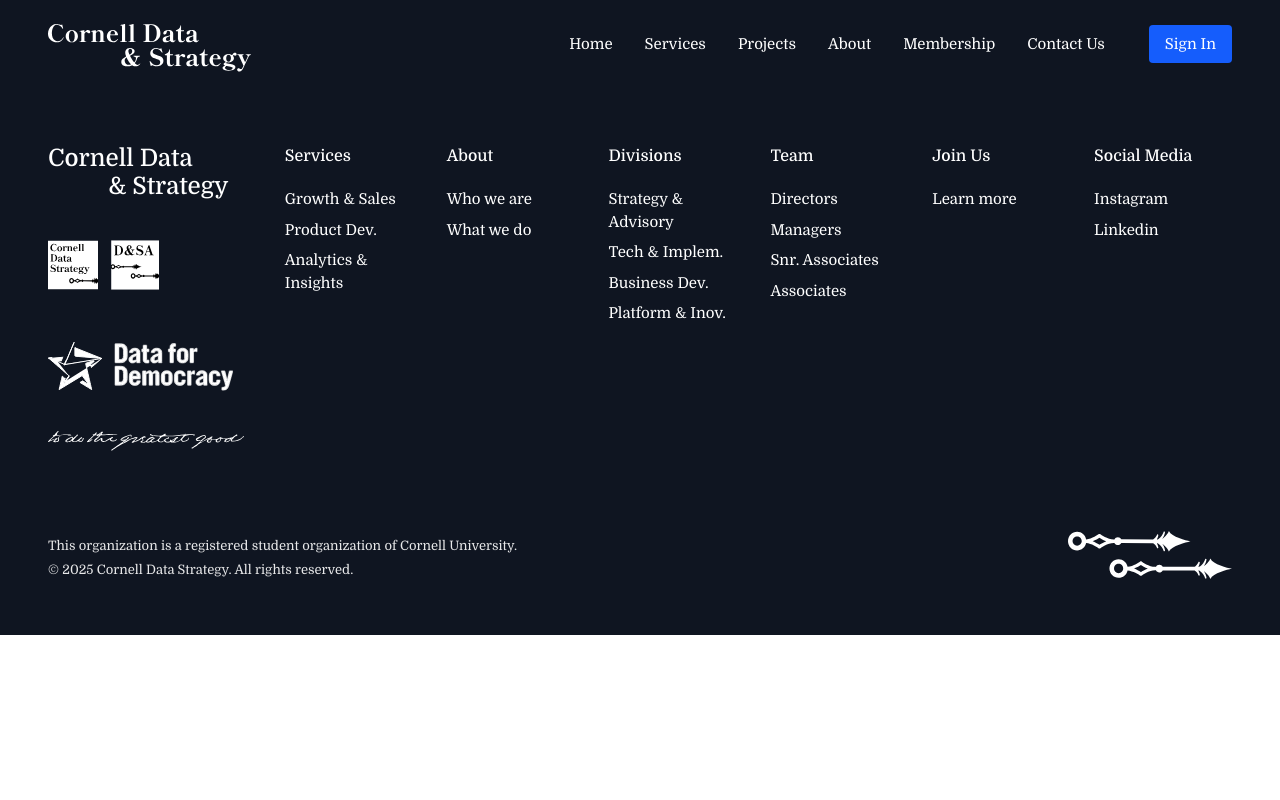
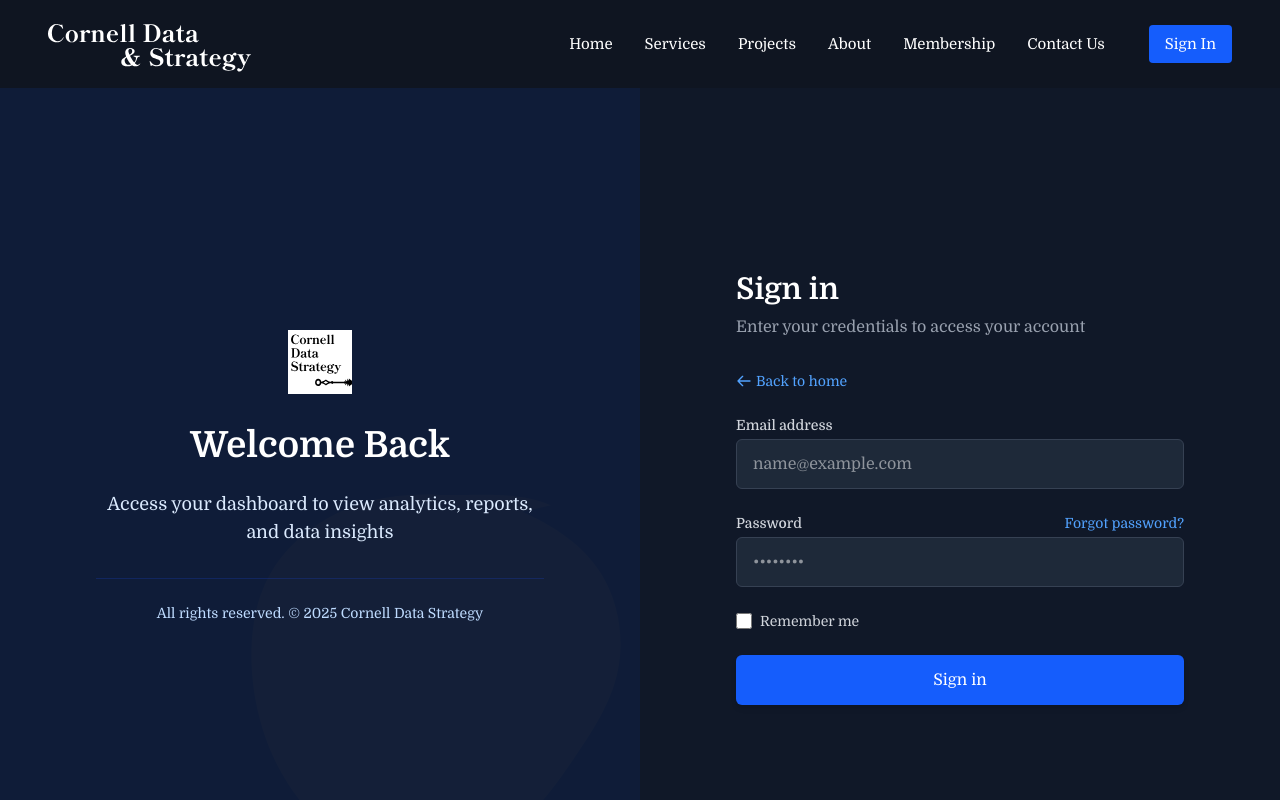
Before and after one commit to ahmed-52/cds, a React (Vite) app in the folder vite-frontend/: page /signin in a window 1280 px wide. Shown: the top 800 px of the page. Built offline with nearby package versions, Linux system fonts and the light colour scheme.

Commit message:
redirect and signin

```diff
--- a/vite-frontend/src/App.jsx
+++ b/vite-frontend/src/App.jsx
@@ -8,6 +8,7 @@
 import Contact from './pages/Contact'
 import Projects from './pages/Projects'
 import OurServices from './pages/OurServices'
+import Signin from './pages/Signin'
 
 import { BrowserRouter as Router, Route, Routes, useLocation } from 'react-router-dom'
 
@@ -30,6 +31,7 @@
         <Route path="/services" element={<OurServices />} />
         <Route path="/projects" element={<Projects />} />
         <Route path="/contact" element={<Contact />} />
+        <Route path="/signin" element={<Signin />} />
       </Routes>
       <Footer />
     </>
--- /dev/null
+++ b/vite-frontend/src/pages/Signin.jsx
@@ -0,0 +1,156 @@
+import React, { useState } from 'react';
+
+const Signin = () => {
+  const [email, setEmail] = useState('');
+  const [password, setPassword] = useState('');
+  const [error, setError] = useState('');
+  const [isSubmitting, setIsSubmitting] = useState(false);
+  const [year] = useState(new Date().getFullYear());
+
+
+  const handleSubmit = (e) => {
+    e.preventDefault();
+    setIsSubmitting(true);
+
+    // Simulate API call with delay, always show error message
+    setTimeout(() => {
+      setError('Incorrect email or password. Please try again.');
+      setIsSubmitting(false);
+    }, 800);
+  };
+
+  return (
+    <div className="min-h-screen flex flex-col md:flex-row">
+      {/* Left Panel - Blue background with branding */}
+      <div className="hidden md:flex md:w-1/2 bg-[#0f1521] flex-col justify-center items-center p-12 relative overflow-hidden">
+        <div className="absolute inset-0 bg-blue-600 opacity-10">
+          {/* Decorative pattern */}
+          <svg className="absolute right-0 bottom-0 w-2/3 h-auto opacity-20" viewBox="0 0 200 200" xmlns="http://www.w3.org/2000/svg">
+            <path fill="#FFFFFF" d="M44.9,-76.2C59.6,-69.8,73.6,-60.5,81.9,-47.3C90.2,-34,92.9,-17,89.8,-1.8C86.7,13.4,77.8,26.9,68.9,39.9C60,52.9,51.1,65.5,39,72.8C26.9,80.1,13.4,82.2,-0.3,82.8C-14.1,83.4,-28.2,82.6,-40.1,76.1C-52,69.6,-61.8,57.5,-68.9,44.4C-76,31.2,-80.5,15.6,-81.7,-0.7C-82.9,-17,-80.8,-34,-72.8,-47.7C-64.8,-61.5,-50.9,-72,-36.5,-77.8C-22.1,-83.6,-7.4,-84.7,7,-84.1C21.3,-83.6,42.6,-86.3,58.3,-79.2Z" transform="translate(100 100)" />
+          </svg>
+        </div>
+
+        <div className="relative z-10 max-w-md text-center">
+          <img src="/logo.svg" alt="Cornell Data Strategy Logo" className="h-16 mx-auto mb-8" />
+          <h1 className="text-white text-4xl font-bold mb-6">Welcome Back</h1>
+          <p className="text-blue-100 text-lg mb-8">
+            Access your dashboard to view analytics, reports, and data insights
+          </p>
+          <div className="mt-8 py-6 border-t border-blue-800/30">
+            <p className="text-blue-200 text-sm">
+              All rights reserved. &copy; {year} Cornell Data Strategy
+            </p>
+          </div>
+        </div>
+      </div>
+
+      {/* Right Panel - Sign In Form */}
+      <div className="flex flex-col justify-center p-8 md:p-14 md:w-1/2 bg-gray-900">
+        {/* Mobile logo - only visible on mobile */}
+        <div className="md:hidden flex justify-center mb-8">
+          <img src="/logo.svg" alt="Cornell Data Strategy Logo" className="h-12" />
+        </div>
+
+        <div className="sm:mx-auto sm:w-full sm:max-w-md">
+          <h2 className="text-3xl font-bold text-white mb-2">Sign in</h2>
+          <p className="text-gray-400 mb-8">Enter your credentials to access your account</p>
+
+          <div className="mb-6">
+            <a href="/" className="text-blue-400 hover:text-blue-300 text-sm flex items-center">
+              <svg xmlns="http://www.w3.org/2000/svg" className="h-4 w-4 mr-1" fill="none" viewBox="0 0 24 24" stroke="currentColor">
+                <path strokeLinecap="round" strokeLinejoin="round" strokeWidth={2} d="M10 19l-7-7m0 0l7-7m-7 7h18" />
+              </svg>
+              Back to home
+            </a>
+          </div>
+
+          {error && (
+            <div className="mb-6 rounded-md bg-red-900/20 border border-red-800/50 p-4 text-red-300" role="alert">
+              <div className="flex">
+                <svg className="h-5 w-5 text-red-400 mr-2" fill="none" viewBox="0 0 24 24" stroke="currentColor">
+                  <path strokeLinecap="round" strokeLinejoin="round" strokeWidth="2" d="M12 9v2m0 4h.01m-6.938 4h13.856c1.54 0 2.502-1.667 1.732-3L13.732 4c-.77-1.333-2.694-1.333-3.464 0L3.34 16c-.77 1.333.192 3 1.732 3z" />
+                </svg>
+                <span>{error}</span>
+              </div>
+            </div>
+          )}
+
+          <form onSubmit={handleSubmit} className="space-y-6">
+            <div>
+              <label htmlFor="email" className="block text-sm font-medium text-gray-300 mb-1">
+                Email address
+              </label>
+              <input
+                id="email"
+                name="email"
+                type="email"
+                autoComplete="email"
+                required
+                value={email}
+                onChange={(e) => setEmail(e.target.value)}
+                className="w-full px-4 py-3 rounded-md bg-gray-800 border border-gray-700 text-white focus:outline-none focus:ring-2 focus:ring-blue-500"
+                placeholder="name@example.com"
+              />
+            </div>
+
+            <div>
+              <div className="flex items-center justify-between mb-1">
+                <label htmlFor="password" className="block text-sm font-medium text-gray-300">
+                  Password
+                </label>
+                <a href="/signin" className="text-sm text-blue-400 hover:text-blue-300">
+                  Forgot password?
+                </a>
+              </div>
+              <input
+                id="password"
+                name="password"
+                type="password"
+                autoComplete="current-password"
+                required
+                value={password}
+                onChange={(e) => setPassword(e.target.value)}
+                className="w-full px-4 py-3 rounded-md bg-gray-800 border border-gray-700 text-white focus:outline-none focus:ring-2 focus:ring-blue-500"
+                placeholder="••••••••"
+              />
+            </div>
+
+            <div className="flex items-center">
+              <input
+                id="remember-me"
+                name="remember-me"
+                type="checkbox"
+                className="h-4 w-4 text-blue-600 border-gray-600 rounded focus:ring-blue-500 focus:ring-offset-gray-900"
+              />
+              <label htmlFor="remember-me" className="ml-2 block text-sm text-gray-300">
+                Remember me
+              </label>
+            </div>
+
+            <div>
+              <button
+                type="submit"
+                disabled={isSubmitting}
+                className="w-full flex justify-center items-center py-3 px-4 border border-transparent rounded-md shadow-md text-white bg-blue-600 hover:bg-blue-700 focus:outline-none focus:ring-2 focus:ring-offset-2 focus:ring-offset-gray-900 focus:ring-blue-500 transition-colors disabled:opacity-60"
+              >
+                {isSubmitting ? (
+                  <>
+                    <svg className="animate-spin -ml-1 mr-3 h-5 w-5 text-white" xmlns="http://www.w3.org/2000/svg" fill="none" viewBox="0 0 24 24">
+                      <circle className="opacity-25" cx="12" cy="12" r="10" stroke="currentColor" strokeWidth="4"></circle>
+                      <path className="opacity-75" fill="currentColor" d="M4 12a8 8 0 018-8V0C5.373 0 0 5.373 0 12h4zm2 5.291A7.962 7.962 0 014 12H0c0 3.042 1.135 5.824 3 7.938l3-2.647z"></path>
+                    </svg>
+                    Signing in...
+                  </>
+                ) : (
+                  'Sign in'
+                )}
+              </button>
+            </div>
+          </form>
+        </div>
+      </div>
+    </div>
+  );
+};
+
+export default Signin;
```
Also changed, not shown: 1 other file (tests, documents, lock files or other folders).
